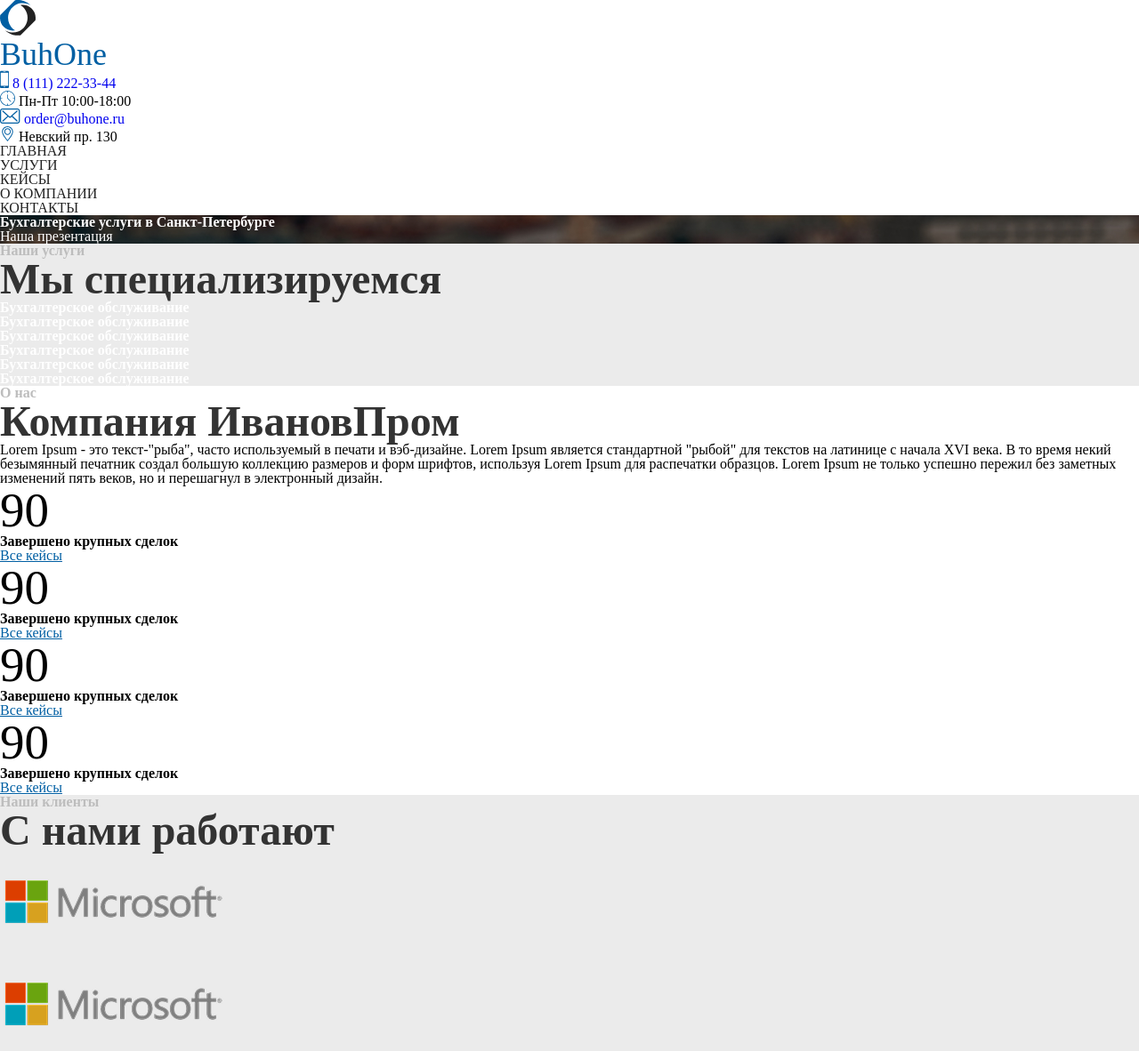
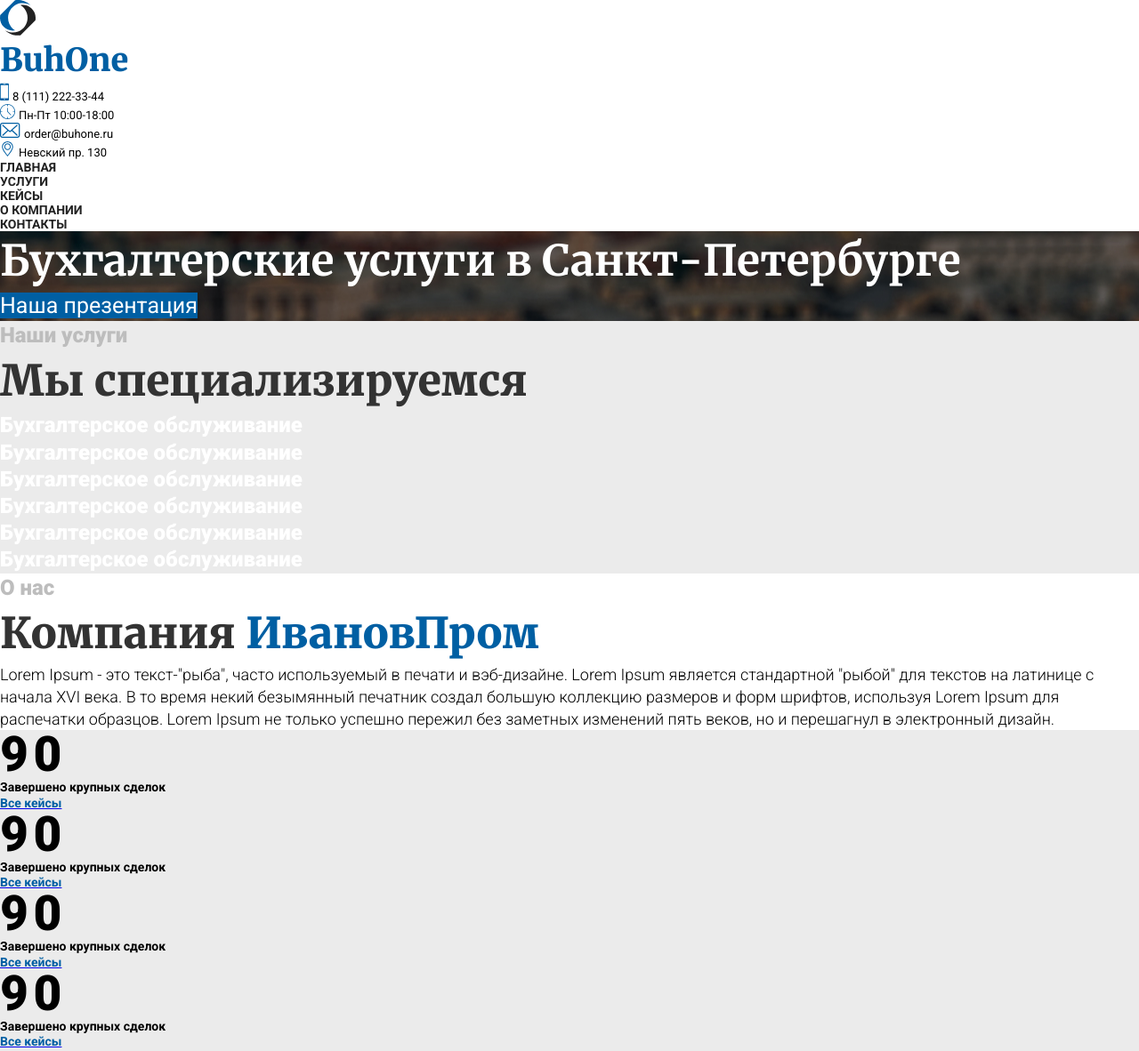
Before and after one commit to KhabRanel/stepikCourse, a plain HTML site: page index.html in a window 1280 px wide. Shown: the top 1182 px of the page at 89% size. Drawn offline with Linux system fonts and the light colour scheme.

Commit message:
added fonts style

```diff
--- a/css/style.css
+++ b/css/style.css
@@ -1,24 +1,34 @@
 body {
   color: #000000;
+  font-family: "Roboto";
+  font-weight: 400;
+  letter-spacing: 0;
 }
 
 .header-title {
   color: #005fa3;
+  font-family: "Merriweather";
   font-size: 36px;
+  font-weight: 900;
+  line-height: 138%;
 }
 
 .header-contact-link {
   text-decoration: none;
 }
 
-/* .header-contact-text {
+.header-contact-text {
   color: #000000;
-} */
+  font-size: 13px;
+  line-height: 132%;
+}
 
 .header-nav-link {
+  color: #222222;
   text-decoration: none;
-  color: #222222;
   text-transform: uppercase;
+  font-size: 14px;
+  font-weight: 700;
 }
 
 .desc-section {
@@ -26,13 +36,20 @@ body {
   background-image: url(../img/first-screen-bkg.jpg);
 }
 
-.desc-title,
-.desc-link {
+.desc-title {
   color: #ffffff;
+  font-family: "Merriweather";
+  font-size: 48px;
+  font-weight: 700;
+  line-height: 138%;
 }
 
 .desc-link {
+  color: #ffffff;
+  background: #005fa3;
   text-decoration: none;
+  font-size: 25px;
+  line-height: 138%;
 }
 
 .gray-section {
@@ -41,16 +58,24 @@ body {
 
 .section-title {
   color: #bdbdbd;
+  font-size: 24px;
+  font-weight: 900;
+  line-height: 138%;
 }
 
 .section-sub-title {
+  color: #333333;
+  font-family: "Merriweather";
   font-size: 48px;
   font-weight: 900;
-  color: #333333;
+  line-height: 144%;
 }
 
 .services-item-title {
   color: #ffffff;
+  font-size: 24px;
+  font-weight: 900;
+  line-height: 126%;
 }
 
 .services-item-link {
@@ -64,33 +89,61 @@ body {
 }
 
 .about-us-text {
+  font-size: 18px;
   font-weight: 300;
+  line-height: 138%;
+}
+
+.about-us-item {
+  background: #ebebeb;
 }
 
 .about-us-item-title {
   font-size: 55px;
+  font-weight: 900;
+  letter-spacing: 0.1em;
+}
+
+.about-us-item-desc {
+  font-size: 14px;
+  font-weight: 700;
+  line-height: 132%;
+}
+
+.about-us-item-link {
+  font-size: 14px;
+  font-weight: 700;
 }
 
 .review-button {
   background-color: #005fa3;
   color: #ffffff;
   border: none;
+  font-family: "Roboto";
   font-size: 18px;
+  line-height: 138%;
+}
+
+.review-item {
+  background: #ebebeb;
 }
 
 .review-item-text {
   font-size: 18px;
   font-weight: 300;
+  line-height: 138%;
 }
 
 .review-item-desc {
   color: #4f4f4f;
   font-size: 14px;
+  line-height: 138%;
 }
 
 .review-autor {
   font-size: 18px;
   font-weight: 900;
+  line-height: 138%;
 }
 
 .slider-button-prev,
@@ -108,6 +161,7 @@ body {
 .advantages-item-title {
   font-size: 36px;
   font-weight: 700;
+  line-height: 132%;
 }
 
 .footer-section {
@@ -117,14 +171,17 @@ body {
 
 .footer-title {
   color: #ffffff;
+  font-family: "Merriweather";
   font-size: 48px;
   font-weight: 900;
+  line-height: 144%;
 }
 
 .footer-desc {
   color: #ffffff;
   font-size: 18px;
   font-weight: 300;
+  line-height: 138%;
 }
 
 .footer-item-link {
@@ -132,4 +189,17 @@ body {
   text-decoration: none;
   font-size: 21px;
   font-weight: 300;
+  line-height: 138%;
 }
+
+.deep-footer-first {
+  font-size: 14px;
+  font-weight: 300;
+  line-height: 138%;
+}
+
+.deep-footer-second {
+  font-size: 14px;
+  font-weight: 300;
+  line-height: 138%;
+}
--- a/index.html
+++ b/index.html
@@ -6,6 +6,12 @@
     <title>Document</title>
     <link rel="stylesheet" href="./css/reset.css" />
     <link rel="stylesheet" href="./css/style.css" />
+    <link rel="preconnect" href="https://fonts.googleapis.com" />
+    <link rel="preconnect" href="https://fonts.gstatic.com" crossorigin />
+    <link
+      href="https://fonts.googleapis.com/css2?family=Merriweather:ital,opsz,wght@0,18..144,300..900;1,18..144,300..900&family=Roboto:ital,wght@0,100..900;1,100..900&display=swap"
+      rel="stylesheet"
+    />
   </head>
   <body>
     <header>
@@ -54,10 +60,8 @@
         <ul>
           <li>
             <a class="services-item-link" href="#"
-              ><h3 class="services-item-title">
-                Бухгалтерское обслуживание
-              </h3></a
-            >
+              ><h3 class="services-item-title">Бухгалтерское обслуживание</h3>
+            </a>
           </li>
           <li>
             <a class="services-item-link" href="#"
@@ -89,7 +93,7 @@
       <section>
         <h2 class="section-title">О нас</h2>
         <p class="section-sub-title">
-          Компания <span class="about-us- additional-color"> ИвановПром </span>
+          Компания <span class="about-us-additional-color"> ИвановПром </span>
         </p>
         <span class="about-us-text">
           Lorem Ipsum - это текст-"рыба", часто используемый в печати и
@@ -101,25 +105,33 @@
           дизайн.
         </span>
         <ul>
-          <li>
+          <li class="about-us-item">
             <p class="about-us-item-title">90</p>
-            <h3>Завершено крупных сделок</h3>
-            <a class="about-us-additional-color" href="#">Все кейсы</a>
+            <h3 class="about-us-item-desc">Завершено крупных сделок</h3>
+            <a class="about-us-item-link" href="#"
+              ><span class="about-us-additional-color">Все кейсы</span></a
+            >
           </li>
-          <li>
+          <li class="about-us-item">
             <p class="about-us-item-title">90</p>
-            <h3>Завершено крупных сделок</h3>
-            <a class="about-us-additional-color" href="#">Все кейсы</a>
+            <h3 class="about-us-item-desc">Завершено крупных сделок</h3>
+            <a class="about-us-item-link" href="#"
+              ><span class="about-us-additional-color">Все кейсы</span></a
+            >
           </li>
-          <li>
+          <li class="about-us-item">
             <p class="about-us-item-title">90</p>
-            <h3>Завершено крупных сделок</h3>
-            <a class="about-us-additional-color" href="#">Все кейсы</a>
+            <h3 class="about-us-item-desc">Завершено крупных сделок</h3>
+            <a class="about-us-item-link" href="#"
+              ><span class="about-us-additional-color">Все кейсы</span></a
+            >
           </li>
-          <li>
+          <li class="about-us-item">
             <p class="about-us-item-title">90</p>
-            <h3>Завершено крупных сделок</h3>
-            <a class="about-us-additional-color" href="#">Все кейсы</a>
+            <h3 class="about-us-item-desc">Завершено крупных сделок</h3>
+            <a class="about-us-item-link" href="#"
+              ><span class="about-us-additional-color">Все кейсы</span></a
+            >
           </li>
         </ul>
       </section>
@@ -142,7 +154,7 @@
         <p class="section-sub-title">Ваши благодарности</p>
         <button class="review-button" type="button">Оставить отзыв</button>
         <ul>
-          <li>
+          <li class="review-item">
             <p class="review-item-text">
               Lorem Ipsum - это текст-"рыба", часто используемый в печати и
               вэб-дизайне. Lorem Ipsum является стандартной "рыбой" для текстов
@@ -155,7 +167,7 @@
             <p class="review-autor">Екатерина Иванова</p>
             <p class="review-item-desc">Директор ООО “Раз-два”</p>
           </li>
-          <li>
+          <li class="review-item">
             <p class="review-item-text">
               Lorem Ipsum - это текст-"рыба", часто используемый в печати и
               вэб-дизайне. Lorem Ipsum является стандартной "рыбой" для текстов
@@ -168,7 +180,7 @@
             <p class="review-autor">Екатерина Иванова</p>
             <p class="review-item-desc">Директор ООО “Раз-два”</p>
           </li>
-          <li>
+          <li class="review-item">
             <p class="review-item-text">
               Lorem Ipsum - это текст-"рыба", часто используемый в печати и
               вэб-дизайне. Lorem Ipsum является стандартной "рыбой" для текстов
@@ -181,7 +193,7 @@
             <p class="review-autor">Екатерина Иванова</p>
             <p class="review-item-desc">Директор ООО “Раз-два”</p>
           </li>
-          <li>
+          <li class="review-item">
             <p class="review-item-text">
               Lorem Ipsum - это текст-"рыба", часто используемый в печати и
               вэб-дизайне. Lorem Ipsum является стандартной "рыбой" для текстов
@@ -250,8 +262,8 @@
       </div>
       <div>form</div>
       <div>
-        <p>2019 (с) Все права защищены. БухОне.ру</p>
-        <p>Разработано: BuhOne</p>
+        <p class="deep-footer-first">2019 (с) Все права защищены. БухОне.ру</p>
+        <p class="deep-footer-second">Разработано: BuhOne</p>
       </div>
     </footer>
   </body>
```
